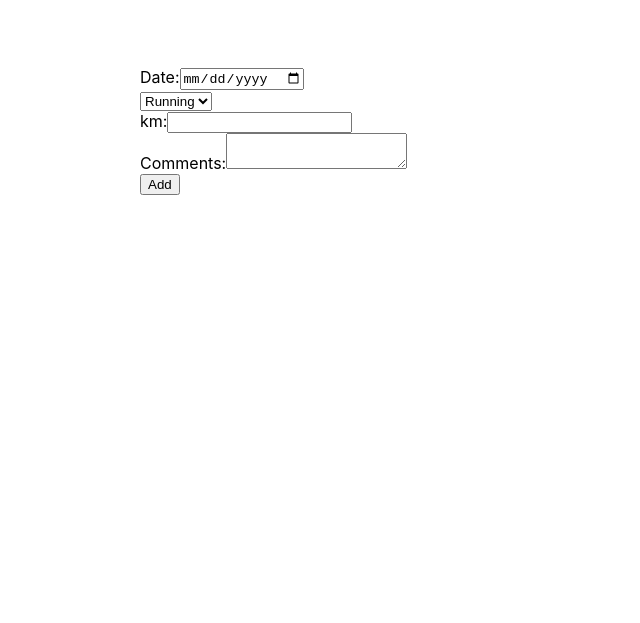
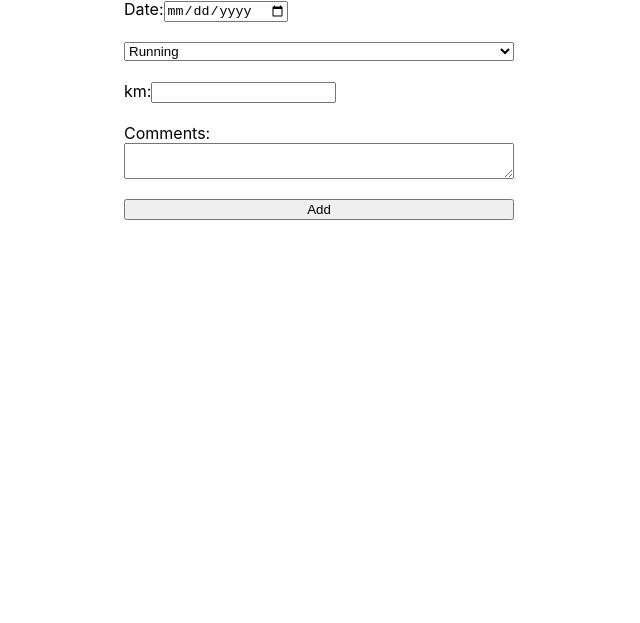
Before and after one commit to alsu-dxdy/redux-sport, a React app: page / in a window 1280 px wide. Shown: the part 177-800 px from the top of the page, without its empty margins (321-961 px from the left). Built offline with nearby package versions, Linux system fonts and the light colour scheme.

Commit message:
add: AddTaskForm

```diff
--- /dev/null
+++ b/src/redux/components/addTaskForm/addTaskForm.css
@@ -0,0 +1,10 @@
+.form__content {
+    width: 430px;
+    min-height: 200px;
+    position: relative;
+    box-sizing: border-box;
+    padding: 20px;
+    display: flex;
+    flex-direction: column;
+    margin: 0 auto;
+}
--- /dev/null
+++ b/src/redux/components/addTaskForm/addTaskForm.jsx
@@ -0,0 +1,86 @@
+import React, { useState, Fragment } from 'react';
+import { POSITIONS } from '../../../constants';
+
+import './addTaskForm.css';
+
+const AddTaskForm = (props) => {
+    const [inputDate, setInputDate] = useState('');
+    const [selectText, setSelectText] = useState('');
+    const [inputText, setInputText] = useState('');
+    const [textAreaText, setTextAreaText] = useState('');
+    const [showData, setShowData] = useState({
+        name: '',
+        text: '',
+        position: '',
+        date: '',
+    });
+
+    function handleInputDateChange({ target: { value } }) {
+        setInputDate(value);
+    }
+
+    function handleSelectChange({ target: { value } }) {
+        setSelectText(value);
+    }
+
+    function handleInputChange({ target: { value } }) {
+        setInputText(value);
+    }
+
+    function handleTextareaChange({ target: { value } }) {
+        setTextAreaText(value);
+    }
+
+    const handleAdd = (e) => {
+        e.preventDefault();
+        setShowData({
+            name: inputText,
+            text: textAreaText,
+            position: selectText,
+            date: inputDate,
+        });
+        setInputDate('');
+        setSelectText('');
+        setInputText('');
+        setTextAreaText('');
+    }
+    const { name, text, position, date } = showData;
+    return (
+        <Fragment>
+            <form className="form__content">
+                {/* Date */}<br />
+                <label>
+                    Date:
+            <input type="date" name="pubDate" value={inputDate} onChange={handleInputDateChange} />
+                </label>
+
+                {/* Select */}<br />
+                <select value={selectText} onChange={handleSelectChange}>
+                    {POSITIONS.map(({ id, value, title }) => (
+                        <option key={id} value={value}>{title}</option>
+                    ))}
+                </select>
+
+                {/* Input */}<br />
+                <label>
+                    km:
+            <input type="text" name="name" value={inputText} onChange={handleInputChange} />
+                </label>
+
+                {/* Textarea */}<br />
+                <label htmlFor="text">Comments:</label>
+                <textarea id="text" value={textAreaText} onChange={handleTextareaChange} />
+
+                {/* Button */} <br />
+                <button onClick={handleAdd}>Add</button>
+            </form>
+
+            <h2>{name}</h2>
+            <h3>{text}</h3>
+            <h3>{position}</h3>
+            <h3>{date}</h3>
+        </Fragment>
+    )
+}
+
+export default AddTaskForm;
--- a/src/redux/components/title/title.css
+++ b/src/redux/components/title/title.css
@@ -4,5 +4,5 @@
   text-align: center;
   font-weight: 900;
   color: rgba(175, 47, 47, 0.15);
-  margin-bottom: 20px;
+  margin: 0 auto 20px;
 }
--- a/src/redux/containers/main.css
+++ b/src/redux/containers/main.css
@@ -1,14 +1,3 @@
-.form__content {
-  width: 430px;
-  min-height: 200px;
-  position: relative;
-  box-sizing: border-box;
-  padding: 34px 36px;
-  display: flex;
-  flex-direction: column;
-  margin: 0 auto;
-}
-
 .todo-wrapper {
   max-width: 600px;
   margin: 0 auto;
--- a/src/redux/containers/main.jsx
+++ b/src/redux/containers/main.jsx
@@ -1,105 +1,13 @@
-import React, { Component, Fragment } from 'react';
-import { POSITIONS } from '../../constants';
+import React, { Fragment } from 'react';
 import './main.css';
 
-class Form extends Component {
-  state = {
-    inputText: '',
-    textareaText: '',
-    selectText: '',
-    inputDate: '',
-    showData: {
-      name: '',
-      text: '',
-      position: '',
-      date: '',
-    }
-  }
-
-  handleInputChange = ({ target: { value } }) => {
-    this.setState({
-      inputText: value,
-    })
-  }
-
-  handleTextareaChange = ({ target: { value } }) => {
-    this.setState({
-      textareaText: value,
-    })
-  }
-
-  handleSelectChange = ({ target: { value } }) => {
-    this.setState({
-      selectText: value,
-    })
-  }
-
-  handleInputDateChange = ({ target: { value } }) => {
-    this.setState({
-      inputDate: value,
-    })
-  }
-
-  handleAdd = (e) => {
-    e.preventDefault();
-    const { inputText, textareaText, selectText, inputDate } = this.state;
-    this.setState({
-      inputText: '',
-      textareaText: '',
-      selectText: '',
-      inputDate: '',
-      showData: {
-        name: inputText,
-        text: textareaText,
-        position: selectText,
-        date: inputDate,
-      }
-    })
-  }
-
-  render() {
-    const { inputText, textareaText, selectText, inputDate, showData } = this.state;
-    const { name, text, position, date } = showData;
-
-    return (
-      <Fragment>
-        <div className="form__content">
-          <form>
-            {/* Date */}<br />
-            <label>
-              Date:
-            <input type="date" name="pubDate" value={inputDate} onChange={this.handleInputDateChange} />
-            </label>
-
-            {/* Select */}<br />
-            <select value={selectText} onChange={this.handleSelectChange}>
-              {POSITIONS.map(({ id, value, title }) => (
-                <option key={id} value={value}>{title}</option>
-              ))}
-            </select>
-
-            {/* Input */}<br />
-            <label>
-              km:
-            <input type="text" name="name" value={inputText} onChange={this.handleInputChange} />
-            </label>
-
-            {/* Textarea */}<br />
-            <label htmlFor="text">Comments:</label>
-            <textarea id="text" value={textareaText} onChange={this.handleTextareaChange} />
-
-
-            {/* Button */} <br />
-            <button onClick={this.handleAdd}>Add</button>
-          </form>
-        </div>
-        <h2>{name}</h2>
-        <h3>{text}</h3>
-        <h3>{position}</h3>
-        <h3>{date}</h3>
-      </Fragment>
-    );
-  }
+import AddTaskForm from '../components/addTaskForm/addTaskForm'
+function Main() {
+  return (
+    <Fragment>
+      <AddTaskForm />
+    </Fragment>
+  )
 }
 
-export default Form;
+export default Main;
--- a/src/redux/reducers/tasks.js
+++ b/src/redux/reducers/tasks.js
@@ -1,4 +1,4 @@
-import { ADD_TASK, REMOVE_TASK, COMPLETE_TASK } from '../../constants';
+import { ADD_TASK, REMOVE_TASK } from '../../constants';
 
 const TASKS = [
 
```
